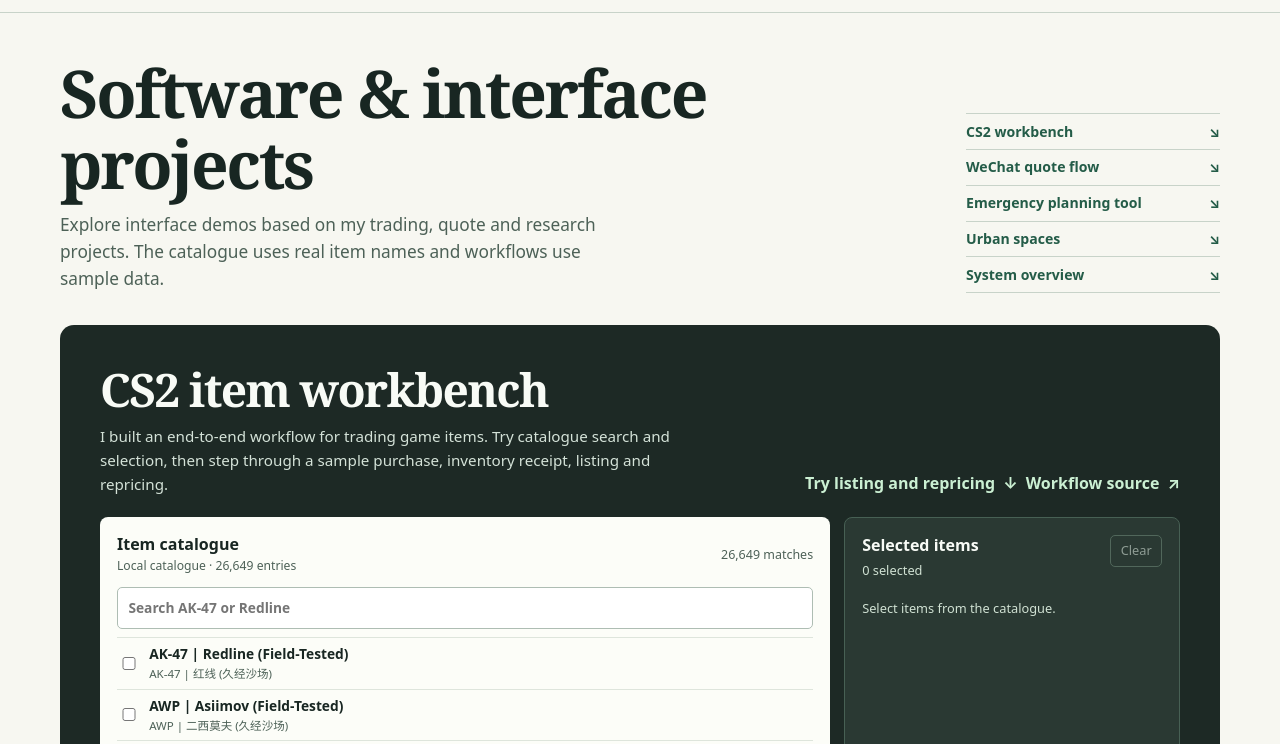
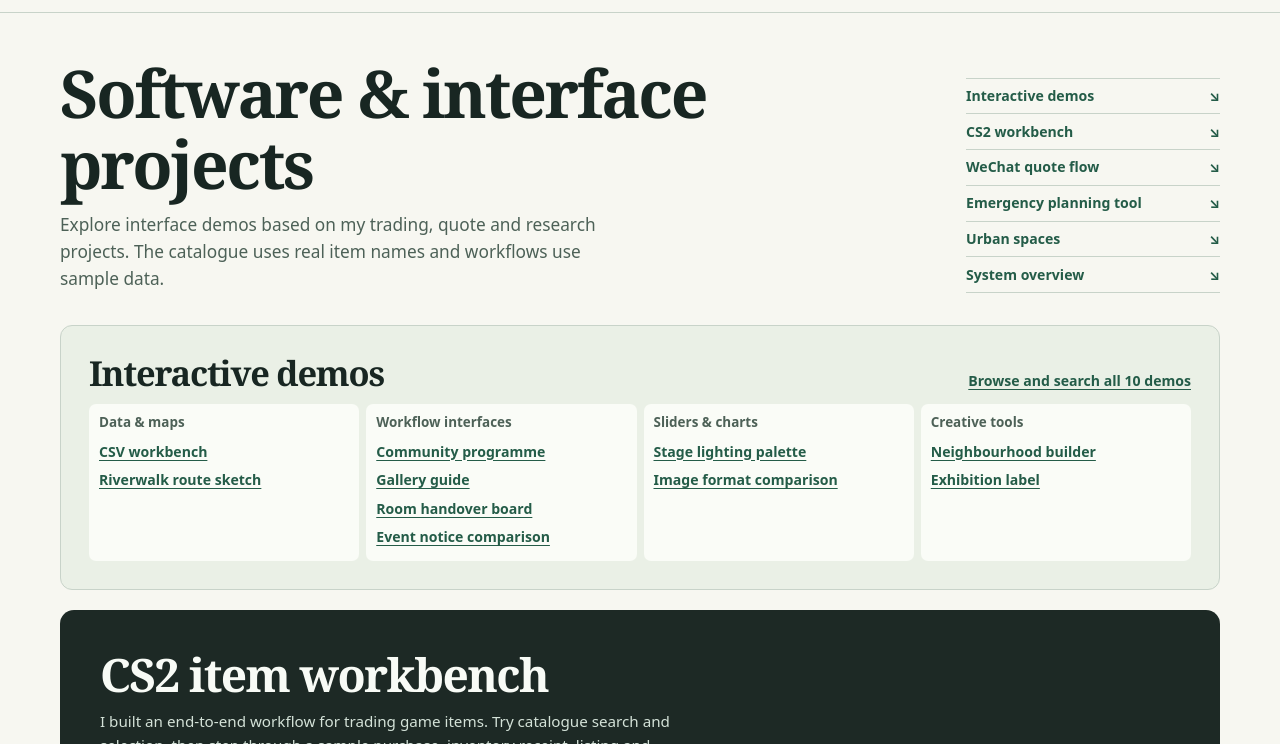
Before and after one commit to YangAoxin/yangaoxin.github.io, a plain HTML site: page projects.html in a window 1280 px wide. Shown: the part 53-797 px from the top of the page. Drawn offline with Linux system fonts and the light colour scheme.

Commit message:
Link ten interactive demos from the projects page

```diff
--- a/projects.html
+++ b/projects.html
@@ -7,6 +7,39 @@
   <meta name="description" content="Try Aoxin Yang’s CS2 item workbench, WeChat quote workflow, planning workspace, and spatial explorer.">
   <title>Projects · Aoxin Yang</title>
   <link rel="stylesheet" href="projects.css">
+  <style>
+    .showcase {
+      padding: clamp(16px, 3vw, 28px);
+      margin-bottom: 20px;
+      border: 1px solid var(--line);
+      border-radius: 12px;
+      background: #eaf0e6;
+    }
+    .showcase-head {
+      display: flex;
+      flex-wrap: wrap;
+      align-items: baseline;
+      justify-content: space-between;
+      gap: 4px 20px;
+      margin-bottom: 12px;
+    }
+    .showcase-head h2 { margin: 0; font-size: clamp(1.5rem, 3vw, 2.15rem); }
+    .showcase-head a { color: var(--green); font-size: .88rem; font-weight: 650; }
+    .showcase-grid { display: grid; grid-template-columns: repeat(4, minmax(0, 1fr)); gap: 7px; }
+    .showcase-group { min-width: 0; padding: 10px; border-radius: 7px; background: #fafcf7; }
+    .showcase-group h3 { margin: 0 0 .35rem; color: var(--muted); font-size: .84rem; }
+    .showcase-group ul { margin: 0; padding: 0; list-style: none; }
+    .showcase-group a {
+      display: block;
+      padding: .3rem 0;
+      color: var(--green);
+      font-size: .88rem;
+      font-weight: 600;
+      line-height: 1.35;
+    }
+    @media (max-width: 720px) { .showcase-grid { grid-template-columns: repeat(2, minmax(0, 1fr)); } }
+    @media (max-width: 380px) { .showcase-group { padding: 8px; } }
+  </style>
   <script src="catalog-data.js" defer></script>
   <script src="city-atlas.js" defer></script>
   <script src="projects.js" defer></script>
@@ -30,12 +63,52 @@
         <p data-zh="试用基于既有项目制作的交易、询价和科研界面演示。饰品目录使用实际名称，流程采用示例数据。">Explore interface demos based on my trading, quote and research projects. The catalogue uses real item names and workflows use sample data.</p>
       </div>
       <nav class="jump-list" aria-label="Jump to a project" data-aria-zh="跳到项目">
+        <a href="#interactive-demos"><span data-zh="交互小作品">Interactive demos</span><span aria-hidden="true">↘</span></a>
         <a href="#cs2"><span data-zh="CS2 饰品工作台">CS2 workbench</span><span aria-hidden="true">↘</span></a>
         <a href="#wechat"><span data-zh="微信询价流程">WeChat quote flow</span><span aria-hidden="true">↘</span></a>
         <a href="#plan-workspace"><span data-zh="应急预案工具">Emergency planning tool</span><span aria-hidden="true">↘</span></a>
         <a href="#urban"><span data-zh="城市空间与发展">Urban spaces</span><span aria-hidden="true">↘</span></a>
         <a href="#systems"><span data-zh="整体安全系统界面">System overview</span><span aria-hidden="true">↘</span></a>
       </nav>
+    </section>
+
+    <section id="interactive-demos" class="showcase" aria-labelledby="showcase-title">
+      <div class="showcase-head">
+        <h2 id="showcase-title" data-zh="交互小作品">Interactive demos</h2>
+        <a href="interface-demos.html" data-showcase-link data-zh="浏览和搜索全部 10 个作品">Browse and search all 10 demos</a>
+      </div>
+      <div class="showcase-grid">
+        <div class="showcase-group">
+          <h3 data-zh="数据与地图">Data &amp; maps</h3>
+          <ul>
+          <li><a href="demo-data-map-tools.html#csv" data-showcase-link data-zh="CSV 工作台">CSV workbench</a></li>
+          <li><a href="demo-data-map-tools.html#route" data-showcase-link data-zh="滨河路线画板">Riverwalk route sketch</a></li>
+          </ul>
+        </div>
+        <div class="showcase-group">
+          <h3 data-zh="流程与信息">Workflow interfaces</h3>
+          <ul>
+          <li><a href="demo-workflows.html#schedule" data-showcase-link data-zh="社区活动日程">Community programme</a></li>
+          <li><a href="demo-workflows.html#routes" data-showcase-link data-zh="展馆导览">Gallery guide</a></li>
+          <li><a href="demo-workflows.html#handover" data-showcase-link data-zh="场地交接看板">Room handover board</a></li>
+          <li><a href="demo-workflows.html#compare" data-showcase-link data-zh="活动公告对照">Event notice comparison</a></li>
+          </ul>
+        </div>
+        <div class="showcase-group">
+          <h3 data-zh="滑块与图表">Sliders &amp; charts</h3>
+          <ul>
+          <li><a href="demo-visual-controls.html#light-heading" data-showcase-link data-zh="舞台灯光配色">Stage lighting palette</a></li>
+          <li><a href="demo-visual-controls.html#size-heading" data-showcase-link data-zh="图像画幅对比">Image format comparison</a></li>
+          </ul>
+        </div>
+        <div class="showcase-group">
+          <h3 data-zh="创作工具">Creative tools</h3>
+          <ul>
+          <li><a href="demo-creative-workbench.html#map" data-showcase-link data-zh="街区拼搭">Neighbourhood builder</a></li>
+          <li><a href="demo-creative-workbench.html#poster" data-showcase-link data-zh="展签设计">Exhibition label</a></li>
+          </ul>
+        </div>
+      </div>
     </section>
 
     <section id="applications" aria-label="Applications" data-aria-zh="应用作品">
@@ -264,5 +337,21 @@
   </main>
 
   <footer class="site-footer"><div class="wrap footer-inner"><span>Aoxin Yang · 杨奥新</span><a href="https://github.com/YangAoxin">GitHub</a></div></footer>
+  <script>
+    (() => {
+      const links = [...document.querySelectorAll('[data-showcase-link]')];
+      function applyLocale(chinese) {
+        for (const link of links) {
+          const url = new URL(link.href);
+          if (chinese) url.searchParams.set('lang', 'zh');
+          else url.searchParams.delete('lang');
+          link.href = url.href;
+        }
+      }
+      applyLocale(new URL(location.href).searchParams.get('lang') === 'zh');
+      new MutationObserver(() => applyLocale(document.documentElement.lang === 'zh-CN'))
+        .observe(document.documentElement, { attributes: true, attributeFilter: ['lang'] });
+    })();
+  </script>
 </body>
 </html>
```
